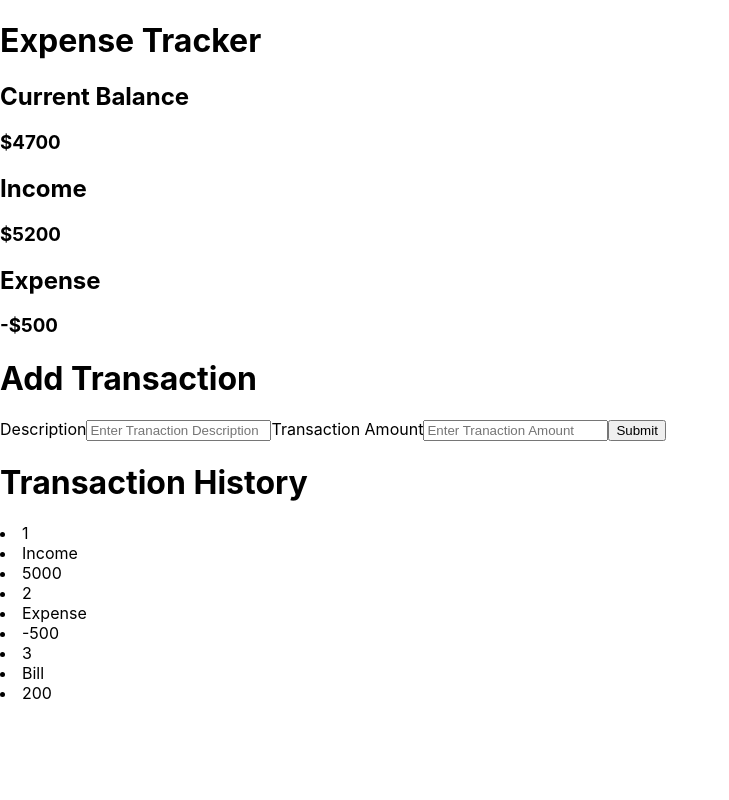
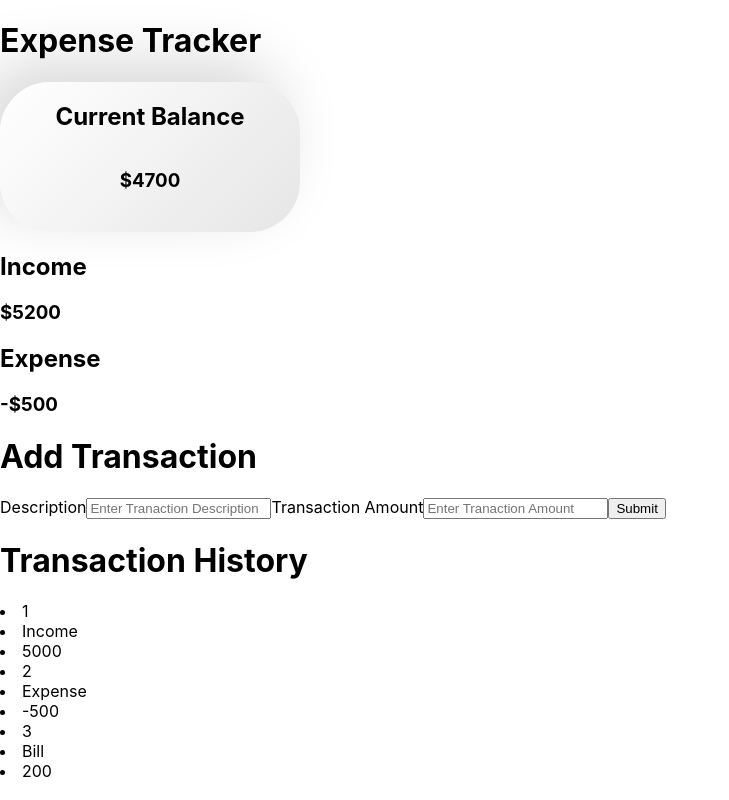
Before and after one commit to EhsanShakil/Expense-Tracker-Using-TypeScript, a React (Create React App) app: page / in a window 1280 px wide. Shown: the whole page, without its empty margins (0-729 px from the left). Built offline with nearby package versions, Linux system fonts and the light colour scheme.

Commit message:
Implementing CSS

```diff
--- a/package.json
+++ b/package.json
@@ -10,8 +10,10 @@
     "@types/node": "^12.0.0",
     "@types/react": "^16.9.0",
     "@types/react-dom": "^16.9.0",
+    "@types/react-router-dom": "^5.1.5",
     "react": "^16.13.1",
     "react-dom": "^16.13.1",
+    "react-router-dom": "^5.2.0",
     "react-scripts": "3.4.3",
     "typescript": "~3.7.2"
   },
--- a/src/App.css
+++ b/src/App.css
@@ -1,38 +1,11 @@
-.App {
-  text-align: center;
-}
-
-.App-logo {
-  height: 40vmin;
-  pointer-events: none;
-}
-
-@media (prefers-reduced-motion: no-preference) {
-  .App-logo {
-    animation: App-logo-spin infinite 20s linear;
-  }
-}
-
-.App-header {
-  background-color: #282c34;
-  min-height: 100vh;
+.container {
+  border-radius: 50px;
+  background: linear-gradient(315deg, #e6e6e6, #ffffff);
+  box-shadow: -20px -20px 60px #d9d9d9, 20px 20px 60px #ffffff;
+  width: 300px;
+  height: 150px;
   display: flex;
   flex-direction: column;
+  justify-items: center;
   align-items: center;
-  justify-content: center;
-  font-size: calc(10px + 2vmin);
-  color: white;
 }
-
-.App-link {
-  color: #61dafb;
-}
-
-@keyframes App-logo-spin {
-  from {
-    transform: rotate(0deg);
-  }
-  to {
-    transform: rotate(360deg);
-  }
-}
--- a/src/Components/Balance.tsx
+++ b/src/Components/Balance.tsx
@@ -1,5 +1,6 @@
 import React, { useContext } from "react";
 import { GlobalContext } from "../GlobalState/Gloabal_State";
+import "../App.css";
 
 const Balance = () => {
   const { transaction }: any = useContext(GlobalContext);
@@ -9,12 +10,9 @@ const Balance = () => {
   console.log(total);
 
   return (
-    <div className="balancecomponent">
+    <div className="container">
       <h2>Current Balance</h2>
-
-      <h3>
-        <b>${total}</b>
-      </h3>
+      <h3>${total}</h3>
     </div>
   );
 };
--- a/src/Components/Expense.tsx
+++ b/src/Components/Expense.tsx
@@ -12,7 +12,7 @@ const Balance = () => {
   console.log(total);
 
   return (
-    <div className="balancecomponent">
+    <div>
       <h2>Expense</h2>
 
       <h3>
--- a/src/Components/Income.tsx
+++ b/src/Components/Income.tsx
@@ -12,7 +12,7 @@ const Balance = () => {
   console.log(total);
 
   return (
-    <div className="balancecomponent">
+    <div>
       <h2>Income</h2>
 
       <h3>
```
Also changed, not shown: 1 other file (tests, documents, lock files or other folders).
